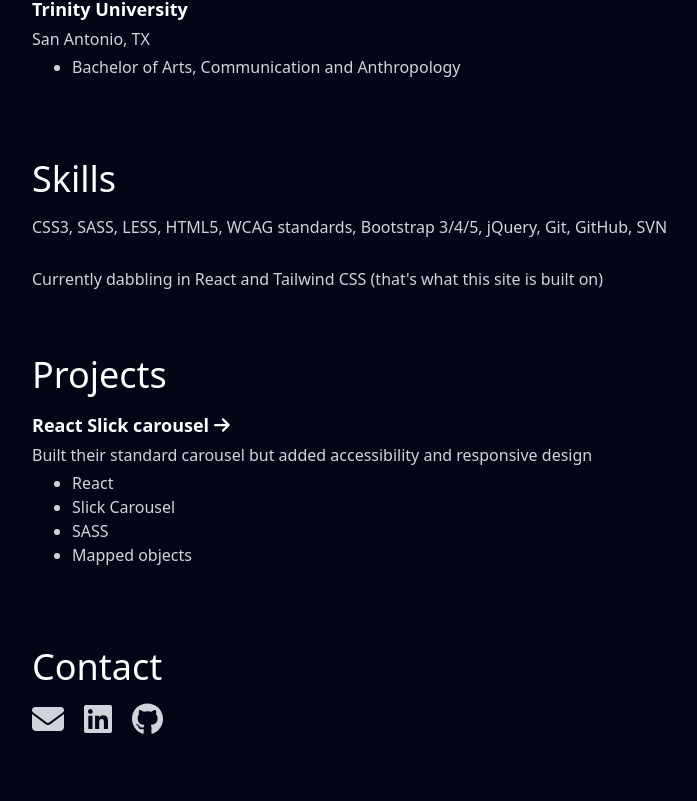
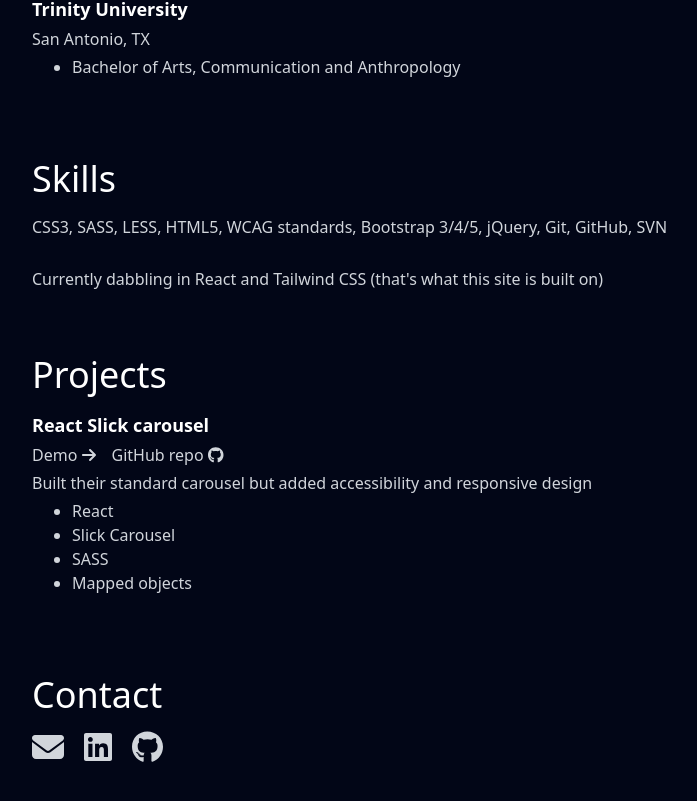
Before and after one commit to cmooreDT/react-website, a React (Create React App) app: page / in a window 1280 px wide. Shown: the part 1731-2532 px from the top of the page, without its empty margins (8-705 px from the left). Built offline with nearby package versions, Linux system fonts and the light colour scheme.

Commit message:
updated projects

```diff
--- a/src/components/Contact.js
+++ b/src/components/Contact.js
@@ -5,8 +5,6 @@
 import { faLinkedin, faGithub } from '@fortawesome/free-brands-svg-icons'
 
 export default function Contact() {
-    // const element = <FontAwesomeIcon icon={faCoffee} />
-
     return (
         <section id="contact" className="pt-20">
             <div className="container mx-auto px-10 pb-20">
--- a/src/components/Projects.js
+++ b/src/components/Projects.js
@@ -4,6 +4,7 @@
 import { FontAwesomeIcon } from '@fortawesome/react-fontawesome'
 import { Link } from "react-router-dom";
 import { faArrowRight } from '@fortawesome/free-solid-svg-icons'
+import { faGithub } from '@fortawesome/free-brands-svg-icons'
 
 export default function Projects() {
     return (
@@ -14,8 +15,12 @@
                     {data.map((project, index) => (
                         <div key={index} className="w-full pb-7 mb-7 last:pb-0 last:mb-0 border-b border-gray-300 last:border-b-0">
                             <h3 className="text-lg font-bold pb-1 text-white">
-                                <Link className="transition hover:text-gray-300 hover:ease-in hover:underline" to={project.url}>{project.title} <FontAwesomeIcon icon={faArrowRight} /></Link>
+                                {project.title}
                             </h3>
+                            <div className="w-full pb-1">
+                                <Link className="inline-block pr-4 transition hover:text-white hover:ease-in hover:underline" to={project.url}>Demo <FontAwesomeIcon icon={faArrowRight} /></Link>
+                                <Link className="inline-block pr-4 transition hover:text-white hover:ease-in hover:underline" to={project.repo}>GitHub repo <FontAwesomeIcon icon={faGithub} /></Link>
+                            </div>
                             <div className="w-full pb-1">
                                 {project.features}
                             </div>
--- a/src/data/projects.json
+++ b/src/data/projects.json
@@ -1,6 +1,7 @@
 [
     {
         "url": "carousel",
+        "repo": "https://github.com/cmooreDT/customized-react-slick",
         "title": "React Slick carousel",
         "techStack": [
             "React",
```
